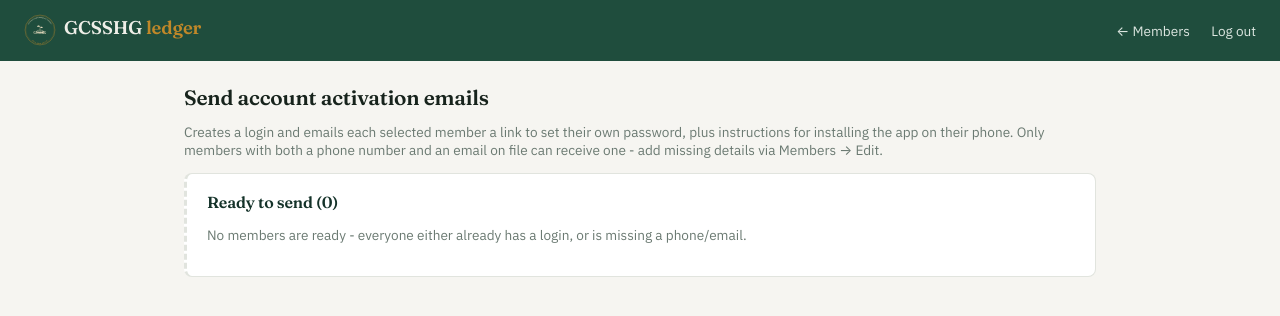
After one commit to ndunguteresian12-ux/gcsshg-system, a FastAPI app: template templates/activation_emails.html in a window 1280 px wide. The commit adds this page. Shown: the top 316 px of the page. Run offline with FastAPI, Linux system fonts and the light colour scheme; the template is opened without the code that fills it, so the values that code supplies are empty; some libraries are stand-ins or nearby versions.

Commit message:
Add bulk account activation emails with app install instructions

```diff
--- a/main.py
+++ b/main.py
@@ -2756,6 +2756,110 @@ def _render_invite_link(member_name: str, link: str) -> HTMLResponse:
     """)
 
 
+def render_activation_email_body(member_name: str, link: str) -> str:
+    first_name = member_name.split(" ")[0]
+    return (
+        f"Hello {first_name},\n\n"
+        f"Welcome to the GCSSHG online system! You can now view your contributions, loans, "
+        f"penalties, and dividends anytime from your phone.\n\n"
+        f"STEP 1 - SET YOUR PASSWORD\n"
+        f"Open this link to create your password (valid for 48 hours):\n"
+        f"{link}\n\n"
+        f"Once set, sign in anytime at {SITE_URL}/login using your phone number and that password.\n\n"
+        f"STEP 2 - INSTALL THE APP ON YOUR PHONE (optional, but recommended)\n\n"
+        f"On Android (Chrome):\n"
+        f"  1. Open {SITE_URL} in Chrome\n"
+        f"  2. Tap the menu (three dots, top right) and choose \"Add to Home screen\" or \"Install app\"\n"
+        f"  3. Confirm - the GCSSHG icon will appear on your home screen\n\n"
+        f"On iPhone (Safari - this only works in Safari, not Chrome):\n"
+        f"  1. Open {SITE_URL} in Safari\n"
+        f"  2. Tap the Share icon (square with an arrow up) at the bottom of the screen\n"
+        f"  3. Scroll down and tap \"Add to Home Screen\"\n\n"
+        f"Once installed, tap the GCSSHG icon anytime to check your statement - no need to open a browser.\n\n"
+        f"If you have any trouble, contact your chairperson, treasurer, or secretary.\n\n"
+        f"- GCSSHG"
+    )
+
+
+@app.get("/members/activation-emails", response_class=HTMLResponse)
+def activation_emails_page(request: Request, session_data=Depends(get_session_optional)):
+    if not session_data or session_data["role"] != "chairperson":
+        return RedirectResponse(url="/members?error=Only+the+chairperson+can+do+this", status_code=303)
+    conn = get_conn()
+    try:
+        with conn.cursor() as cur:
+            cur.execute(
+                """SELECT id, full_name, phone, email FROM members
+                   WHERE status = 'active' AND user_id IS NULL ORDER BY full_name"""
+            )
+            candidates = cur.fetchall()
+    finally:
+        conn.close()
+    eligible = [m for m in candidates if m["phone"] and m["email"]]
+    ineligible = [m for m in candidates if not (m["phone"] and m["email"])]
+    return templates.TemplateResponse(request, "activation_emails.html", {
+        "eligible": eligible, "ineligible": ineligible, "role": session_data["role"],
+    })
+
+
+@app.post("/members/send-activation-emails")
+async def send_activation_emails(request: Request, session_data=Depends(get_session_optional)):
+    if not session_data or session_data["role"] != "chairperson":
+        return RedirectResponse(url="/members?error=Only+the+chairperson+can+do+this", status_code=303)
+    form = await request.form()
+    selected_ids = [int(v) for k, v in form.multi_items() if k == "member_ids"]
+    if not selected_ids:
+        return RedirectResponse(url="/members/activation-emails?error=Pick+at+least+one+member", status_code=303)
+
+    conn = get_conn()
+    sent, skipped = 0, []
+    try:
+        with conn.cursor() as cur:
+            for mid in selected_ids:
+                cur.execute("SELECT * FROM members WHERE id = %s", (mid,))
+                member = cur.fetchone()
+                if not member:
+                    continue
+                if member["user_id"]:
+                    skipped.append(f"{member['full_name']}: already has a login")
+                    continue
+                if not member["phone"] or not member["email"]:
+                    skipped.append(f"{member['full_name']}: missing phone or email")
+                    continue
+                cur.execute("SELECT id FROM users WHERE phone = %s", (member["phone"],))
+                if cur.fetchone():
+                    skipped.append(f"{member['full_name']}: phone already registered to another account")
+                    continue
+
+                cur.execute(
+                    "INSERT INTO users (phone, full_name, password_hash, role, email) "
+                    "VALUES (%s, %s, NULL, 'member', %s) RETURNING id",
+                    (member["phone"], member["full_name"], member["email"]),
+                )
+                user_id = cur.fetchone()["id"]
+                cur.execute("UPDATE members SET user_id = %s WHERE id = %s", (user_id, mid))
+
+                token = signer.dumps({"user_id": user_id, "purpose": "set_password"})
+                link = f"{SITE_URL}/set-password?token={token}"
+                body = render_activation_email_body(member["full_name"], link)
+                ok, err = send_email(member["email"], "Welcome to GCSSHG - activate your account", body)
+                if ok:
+                    sent += 1
+                else:
+                    skipped.append(f"{member['full_name']}: email failed ({err})")
+            conn.commit()
+    finally:
+        conn.close()
+
+    message = f"Sent to {sent} member(s)"
+    if skipped:
+        message += f" - {len(skipped)} skipped: {'; '.join(skipped[:5])}"
+        if len(skipped) > 5:
+            message += f" (+{len(skipped) - 5} more)"
+    return RedirectResponse(url=f"/members/activation-emails?{urlencode({'error': message})}", status_code=303)
+
+
+
 @app.post("/members/{member_id}/create-login")
 def create_member_login(member_id: int, phone: str = Form(...), session_data=Depends(get_session_optional)):
     if not session_data or session_data["role"] != "chairperson":
--- /dev/null
+++ b/templates/activation_emails.html
@@ -0,0 +1,73 @@
+{% extends "base.html" %}
+{% block title %}Send Activation Emails - GCSSHG{% endblock %}
+{% block header_right %}
+<nav>
+  <a href="/members">&larr; Members</a>
+  <a href="/logout">Log out</a>
+</nav>
+{% endblock %}
+{% block content %}
+
+<div class="section-title">
+  <h2 style="font-size:1.3rem;">Send account activation emails</h2>
+</div>
+
+<p class="muted">
+  Creates a login and emails each selected member a link to set their own password, plus
+  instructions for installing the app on their phone. Only members with both a phone number and
+  an email on file can receive one - add missing details via Members &rarr; Edit.
+</p>
+
+{% if request.query_params.get('error') %}
+<div class="error" style="background: var(--gold-soft); color: #8a611d; border-color: var(--gold);">{{ request.query_params.get('error') }}</div>
+{% endif %}
+
+<div class="card">
+  <h2>Ready to send ({{ eligible|length }})</h2>
+  {% if eligible %}
+  <form method="post" action="/members/send-activation-emails">
+    <label style="display:flex; align-items:center; gap:0.5rem; margin-bottom:0.6rem;">
+      <input type="checkbox" id="select_all" style="width:auto;"> Select all
+    </label>
+    <table>
+      <tr><th></th><th>Name</th><th>Phone</th><th>Email</th></tr>
+      {% for m in eligible %}
+      <tr>
+        <td><input type="checkbox" name="member_ids" value="{{ m.id }}" class="member-checkbox" style="width:auto;"></td>
+        <td>{{ m.full_name }}</td>
+        <td>{{ m.phone }}</td>
+        <td>{{ m.email }}</td>
+      </tr>
+      {% endfor %}
+    </table>
+    <button type="submit" style="width:auto;">Send activation emails</button>
+  </form>
+  {% else %}
+  <p class="muted">No members are ready - everyone either already has a login, or is missing a phone/email.</p>
+  {% endif %}
+</div>
+
+{% if ineligible %}
+<div class="card">
+  <h2>Missing details ({{ ineligible|length }})</h2>
+  <table>
+    <tr><th>Name</th><th>Phone</th><th>Email</th><th></th></tr>
+    {% for m in ineligible %}
+    <tr>
+      <td>{{ m.full_name }}</td>
+      <td>{{ m.phone or "-" }}</td>
+      <td>{{ m.email or "-" }}</td>
+      <td><a class="row-link" href="/members/{{ m.id }}/edit">Add details &rarr;</a></td>
+    </tr>
+    {% endfor %}
+  </table>
+</div>
+{% endif %}
+
+<script>
+document.getElementById('select_all')?.addEventListener('change', function() {
+  document.querySelectorAll('.member-checkbox').forEach(cb => cb.checked = this.checked);
+});
+</script>
+
+{% endblock %}
--- a/templates/members.html
+++ b/templates/members.html
@@ -19,7 +19,10 @@
 <div class="section-title">
   <h2 style="font-size:1.3rem;">Members</h2>
   <span>
-    {% if role == 'chairperson' %}<a href="/members/archived" class="row-link" style="margin-right:0.8rem;">Archived &rarr;</a>{% endif %}
+    {% if role == 'chairperson' %}
+    <a href="/members/activation-emails" class="row-link" style="margin-right:0.8rem;">Send activation emails &rarr;</a>
+    <a href="/members/archived" class="row-link" style="margin-right:0.8rem;">Archived &rarr;</a>
+    {% endif %}
     <a href="/dashboard" class="row-link">&larr; Overview</a>
   </span>
 </div>
```
